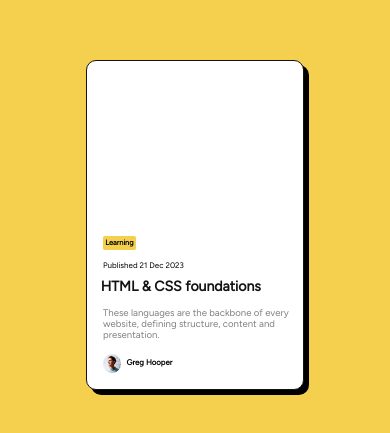
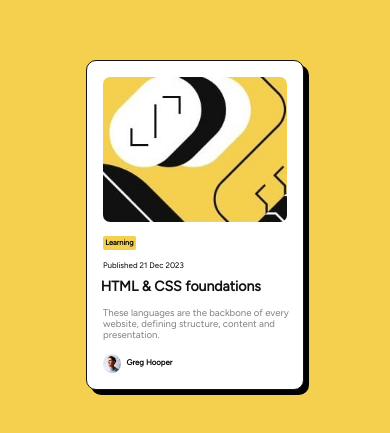
Before and after one commit to Davison141/challengeThree, a plain HTML site: page index.html in a window 390 px wide. Shown: the part 197-630 px from the top of the page. Drawn offline with Linux system fonts and the light colour scheme; the site is published under a folder, as on GitHub Pages, so addresses that start at the root find nothing.

Commit message:
Update styles.css

```diff
--- a/styles.css
+++ b/styles.css
@@ -73,7 +73,7 @@ a:hover {
 }
 @media only screen and (max-width: 500px){
     .img-con {
-        background: url(/images/mobile-design.jpg);
+        background: url(./images/mobile-design.jpg);
         background-size: cover;
         min-height: 145px;
         border-radius: 7px;
```
